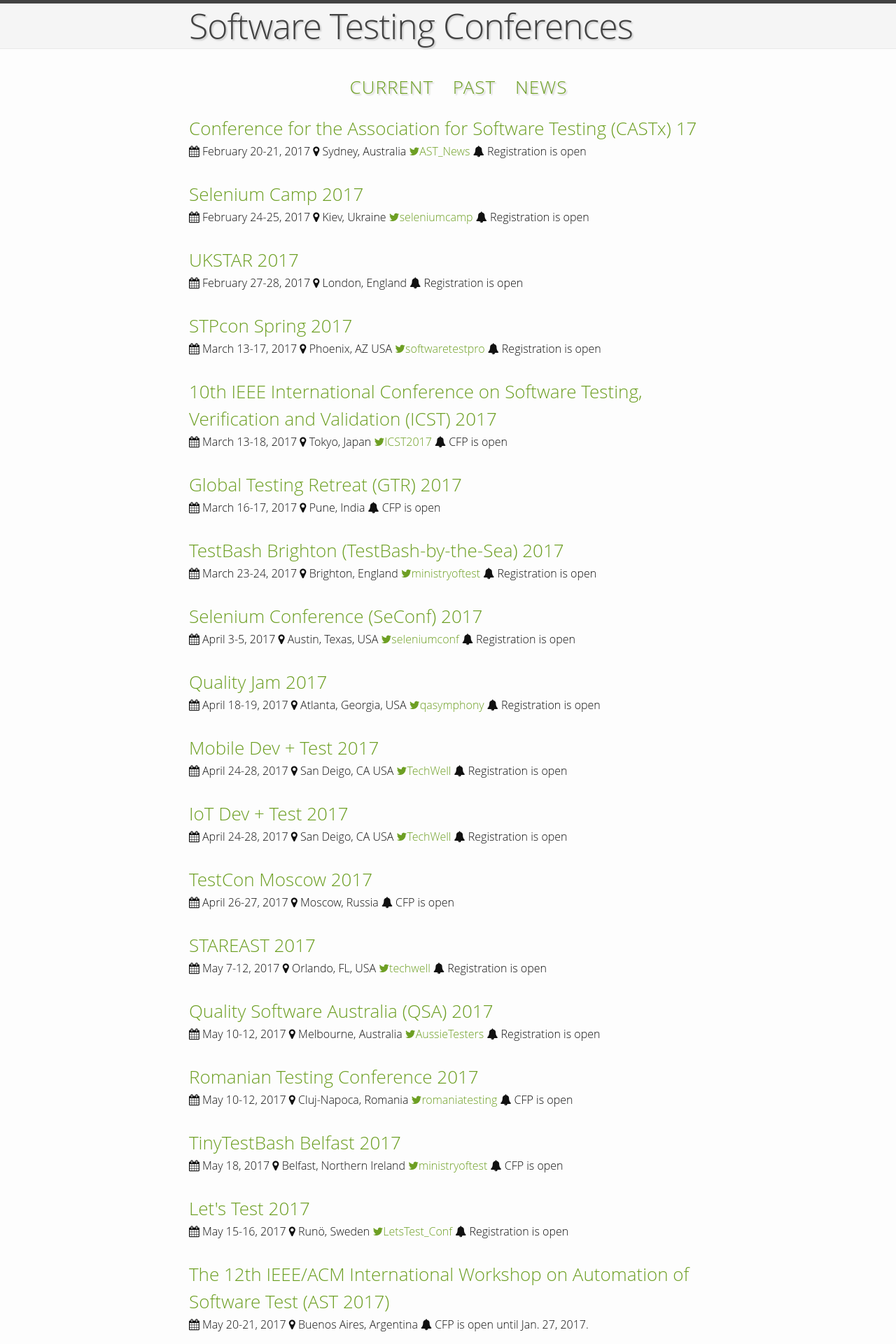
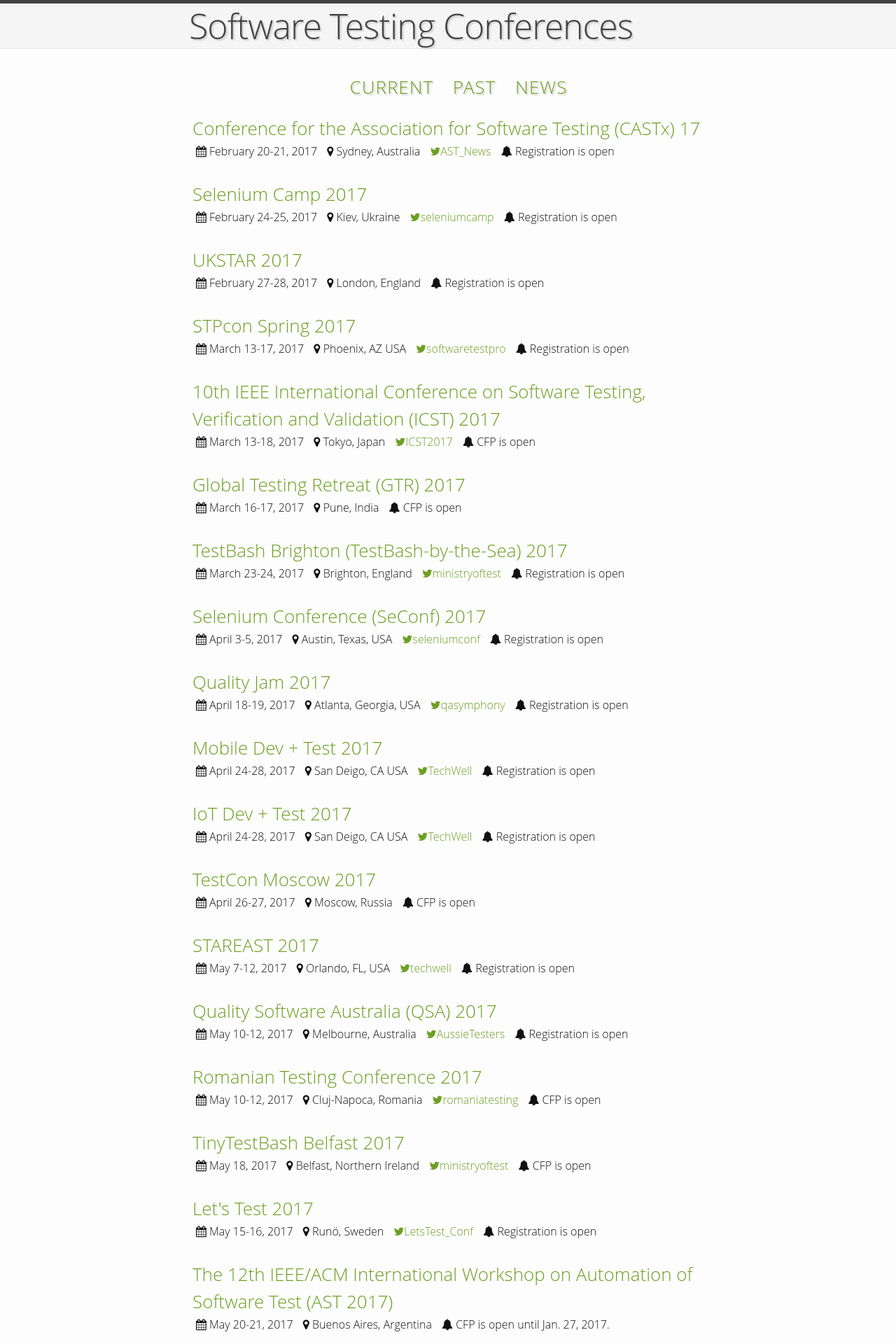
Before and after one commit to TestingConferences/testingconferences.github.io, a Jekyll site: the page built from index.html, in a window 1280 px wide. Shown: the top 1920 px of the page at 70% size. Built offline with Jekyll 4.4.1, drawn with Linux system fonts in a browser that asks for light colours.

Commit message:
post list updates

```diff
--- a/_sass/_layout.scss
+++ b/_sass/_layout.scss
@@ -196,6 +196,11 @@
     h2 {
       font-size: 26px;
       margin-bottom: 1px;
+      margin-left: 5px;
+    }
+
+    .fa {
+        margin-left: 10px;
     }
 }
 
```
